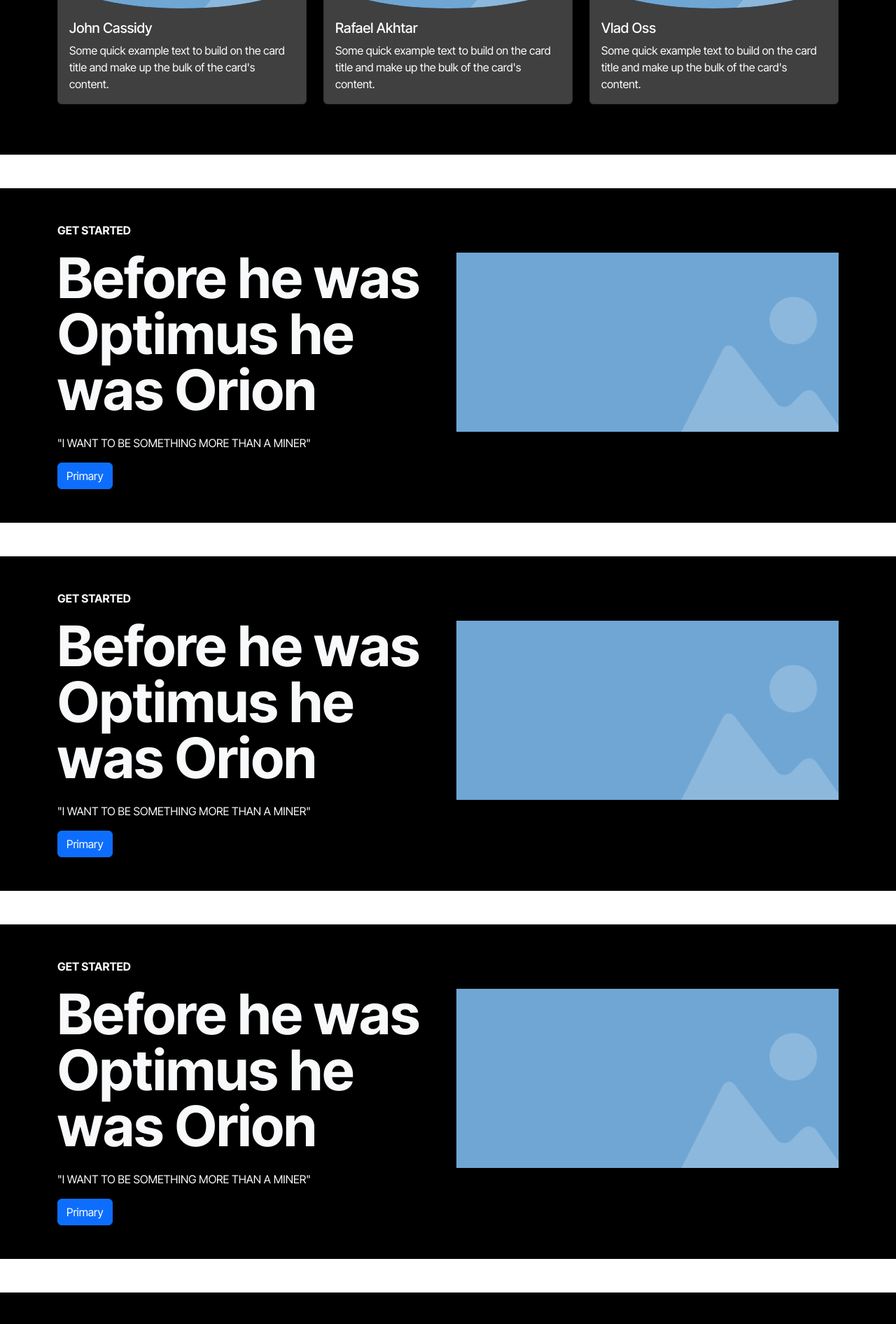
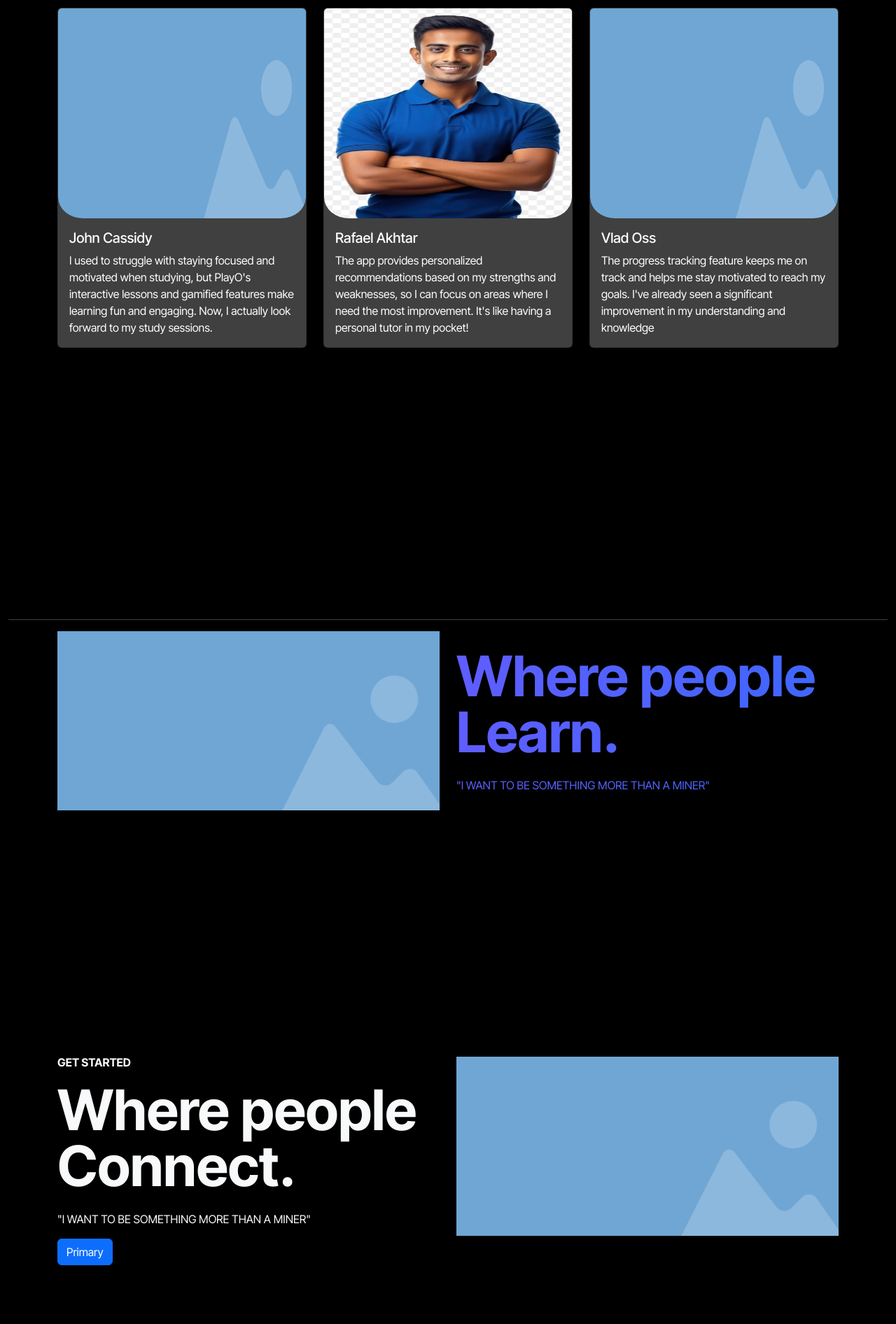
Before and after one commit to AdamPandey/WDF-responsive-website, a website: page index.html in a window 1280 px wide. Shown: the part 649-2541 px from the top of the page at 70% size. Drawn offline with nearby package versions, Linux system fonts and the light colour scheme; files that its build step writes are made by us from their sources.

Commit message:
Componenet adjusted, hompage almost complete, no errors, working commit for learning page.

```diff
--- a/index.html
+++ b/index.html
@@ -9,6 +9,8 @@
     <link rel="preconnect" href="https://fonts.googleapis.com">
     <link rel="preconnect" href="https://fonts.gstatic.com" crossorigin>
     <link href="https://fonts.googleapis.com/css2?family=Inter+Tight:ital,wght@0,100..900;1,100..900&family=Raleway:ital,wght@0,100..900;1,100..900&display=swap" rel="stylesheet">
+</head>
+<header>
     <nav class="container-fluid navbar fixed-top navbar-expand-lg">
         <div class="container-fluid">
           <a class="navbar-brand" href="index.html">Unityhub</a>
@@ -25,10 +27,10 @@
           <button type="button" class="btn">Contact</button>
         </div>
       </nav>
-</head>
+</header>
 <body>
     <div class="container-fluid text-light py-5 px-5">
-        <div class="container-xl">
+        <div class="container-xl top">
             <div class="row align-items-center">
                 <div class="col-md-6">
                     <h1 class="display-1 fw-bold lh-1 text-tertiary-dark">Meet UnityHub.</h1>
@@ -52,16 +54,16 @@
                         <img src="images/1.png" class="circle card-img-top" alt="...">
                         <div class="card-body">
                           <h5 class="card-title">John Cassidy</h5>
-                          <p class="card-text">Some quick example text to build on the card title and make up the bulk of the card's content.</p>
+                          <p class="card-text">I used to struggle with staying focused and motivated when studying, but PlayO's interactive lessons and gamified features make learning fun and engaging. Now, I actually look forward to my study sessions.</p>
                         </div>
                     </div>
                 </div>
                 <div class="col-md">
                     <div class="card">
-                        <img src="images/1.png" class="circle card-img-top" alt="...">
+                        <img src="images/man.webp" class="circle card-img-top" alt="...">
                         <div class="card-body">
                           <h5 class="card-title">Rafael Akhtar</h5>
-                          <p class="card-text">Some quick example text to build on the card title and make up the bulk of the card's content.</p>
+                          <p class="card-text">The app provides personalized recommendations based on my strengths and weaknesses, so I can focus on areas where I need the most improvement. It's like having a personal tutor in my pocket!</p>
                         </div>
                     </div>
                 </div>
@@ -70,7 +72,7 @@
                         <img src="images/1.png" class="circle card-img-top" alt="...">
                         <div class="card-body">
                           <h5 class="card-title">Vlad Oss</h5>
-                          <p class="card-text">Some quick example text to build on the card title and make up the bulk of the card's content.</p>
+                          <p class="card-text">The progress tracking feature keeps me on track and helps me stay motivated to reach my goals. I've already seen a significant improvement in my understanding and knowledge</p>
                         </div>
                     </div>
                 </div>
@@ -78,13 +80,27 @@
             </div>
         </div>
     </div>
-
-    <div class="container-fluid text-light py-5 my-5">
+    <div class="container-fluid learn text-light">
+        <hr>
+        <div class="container-xl">
+            <div class="row align-items-center">
+                <div class="col-md-6">
+                    <img src="images/1.png" alt="Decorative illustration" class="img-fluid">
+                </div>
+                <div class="col-md-6 gradient">
+                    <p class="text-uppercase fw-bold fs-6"></p>
+                    <h1 class="display-1 fw-bold lh-1 text-tertiary-dark">Where people Learn.</h1>
+                    <p class="text-uppercase fs-6 pt-3">"I want to be something more than a miner"</p>
+                </div>
+            </div>
+        </div>
+    </div>
+    <div class="container-fluid text-light py-5">
         <div class="container-xl">
             <div class="row align-items-center">
                 <div class="col-md-6">
                     <p class="text-uppercase fw-bold fs-6">get started</p>
-                    <h1 class="display-1 fw-bold lh-1 text-tertiary-dark">Before he was Optimus he was Orion</h1>
+                    <h1 class="display-1 fw-bold lh-1 text-tertiary-dark">Where people Connect.</h1>
                     <p class="text-uppercase fs-6 pt-3">"I want to be something more than a miner"</p>
                 </div>
                 <div class="col-md-6">
@@ -94,12 +110,12 @@
             <button type="button" class="btn btn-primary">Primary</button>
         </div>
     </div>
-    <div class="container-fluid text-light py-5 my-5">
+    <div class="container-fluid text-light py-5">
         <div class="container-xl">
             <div class="row align-items-center">
                 <div class="col-md-6">
                     <p class="text-uppercase fw-bold fs-6">get started</p>
-                    <h1 class="display-1 fw-bold lh-1 text-tertiary-dark">Before he was Optimus he was Orion</h1>
+                    <h1 class="display-1 fw-bold lh-1 text-tertiary-dark">Where people Share.</h1>
                     <p class="text-uppercase fs-6 pt-3">"I want to be something more than a miner"</p>
                 </div>
                 <div class="col-md-6">
@@ -109,27 +125,12 @@
             <button type="button" class="btn btn-primary">Primary</button>
         </div>
     </div>
-    <div class="container-fluid text-light py-5 my-5">
+    <div class="container-fluid text-light py-5">
         <div class="container-xl">
             <div class="row align-items-center">
                 <div class="col-md-6">
                     <p class="text-uppercase fw-bold fs-6">get started</p>
-                    <h1 class="display-1 fw-bold lh-1 text-tertiary-dark">Before he was Optimus he was Orion</h1>
-                    <p class="text-uppercase fs-6 pt-3">"I want to be something more than a miner"</p>
-                </div>
-                <div class="col-md-6">
-                    <img src="images/1.png" alt="Decorative illustration" class="img-fluid">
-                </div>
-            </div>
-            <button type="button" class="btn btn-primary">Primary</button>
-        </div>
-    </div>
-    <div class="container-fluid text-light py-5 my-5">
-        <div class="container-xl">
-            <div class="row align-items-center">
-                <div class="col-md-6">
-                    <p class="text-uppercase fw-bold fs-6">get started</p>
-                    <h1 class="display-1 fw-bold lh-1 text-tertiary-dark">Before he was Optimus he was Orion</h1>
+                    <h1 class="display-1 fw-bold lh-1 text-tertiary-dark">Where people Create.</h1>
                     <p class="text-uppercase fs-6 pt-3">"I want to be something more than a miner"</p>
                 </div>
                 <div class="col-md-6">
@@ -153,15 +154,6 @@
             </div>
         </div>
     </div>
-    <div class="container">
-        <div class="container-xl py-4">
-            <div class="row justify-content-center py-4">
-                <svg xmlns="http://www.w3.org/2000/svg" width="75" height="75" fill="green" class="bi bi-boxes" viewBox="0 0 16 16">
-                    <path d="M7.752.066a.5.5 0 0 1 .496 0l3.75 2.143a.5.5 0 0 1 .252.434v3.995l3.498 2A.5.5 0 0 1 16 9.07v4.286a.5.5 0 0 1-.252.434l-3.75 2.143a.5.5 0 0 1-.496 0l-3.502-2-3.502 2.001a.5.5 0 0 1-.496 0l-3.75-2.143A.5.5 0 0 1 0 13.357V9.071a.5.5 0 0 1 .252-.434L3.75 6.638V2.643a.5.5 0 0 1 .252-.434zM4.25 7.504 1.508 9.071l2.742 1.567 2.742-1.567zM7.5 9.933l-2.75 1.571v3.134l2.75-1.571zm1 3.134 2.75 1.571v-3.134L8.5 9.933zm.508-3.996 2.742 1.567 2.742-1.567-2.742-1.567zm2.242-2.433V3.504L8.5 5.076V8.21zM7.5 8.21V5.076L4.75 3.504v3.134zM5.258 2.643 8 4.21l2.742-1.567L8 1.076zM15 9.933l-2.75 1.571v3.134L15 13.067zM3.75 14.638v-3.134L1 9.933v3.134z"/>
-                </svg>
-            </div>
-        </div>
-    </div>
 </body>
 <footer>
 
--- a/sass/main.scss
+++ b/sass/main.scss
@@ -36,6 +36,10 @@ $main-color: #3d67ff;
     background-color: black;
     font-family: $heading;
 
+    .top{
+        padding-top: 100px;
+    }
+
     .gradient {
       background: linear-gradient(to right, #605dff, $main-color); /* Change to your desired gradient */
       -webkit-background-clip: text;
@@ -62,9 +66,9 @@ $main-color: #3d67ff;
 }
 
 .circle {
-    width: 100px;
-    height: 100px;
-    border-radius: 50%;
+    width: 300px;
+    height: 300px;
+    border-radius: 10%;
     overflow: hidden;
     background-color: black;
     position: relative;
@@ -81,4 +85,9 @@ $main-color: #3d67ff;
     max-height: 100%;
 }
 
+.learn{
+    padding:300px;
+
+}
+
 @import"../node_modules/bootstrap/scss/bootstrap.scss";
```
Also changed, not shown: images/man.webp (added), sass/main.css, 1 other file.
